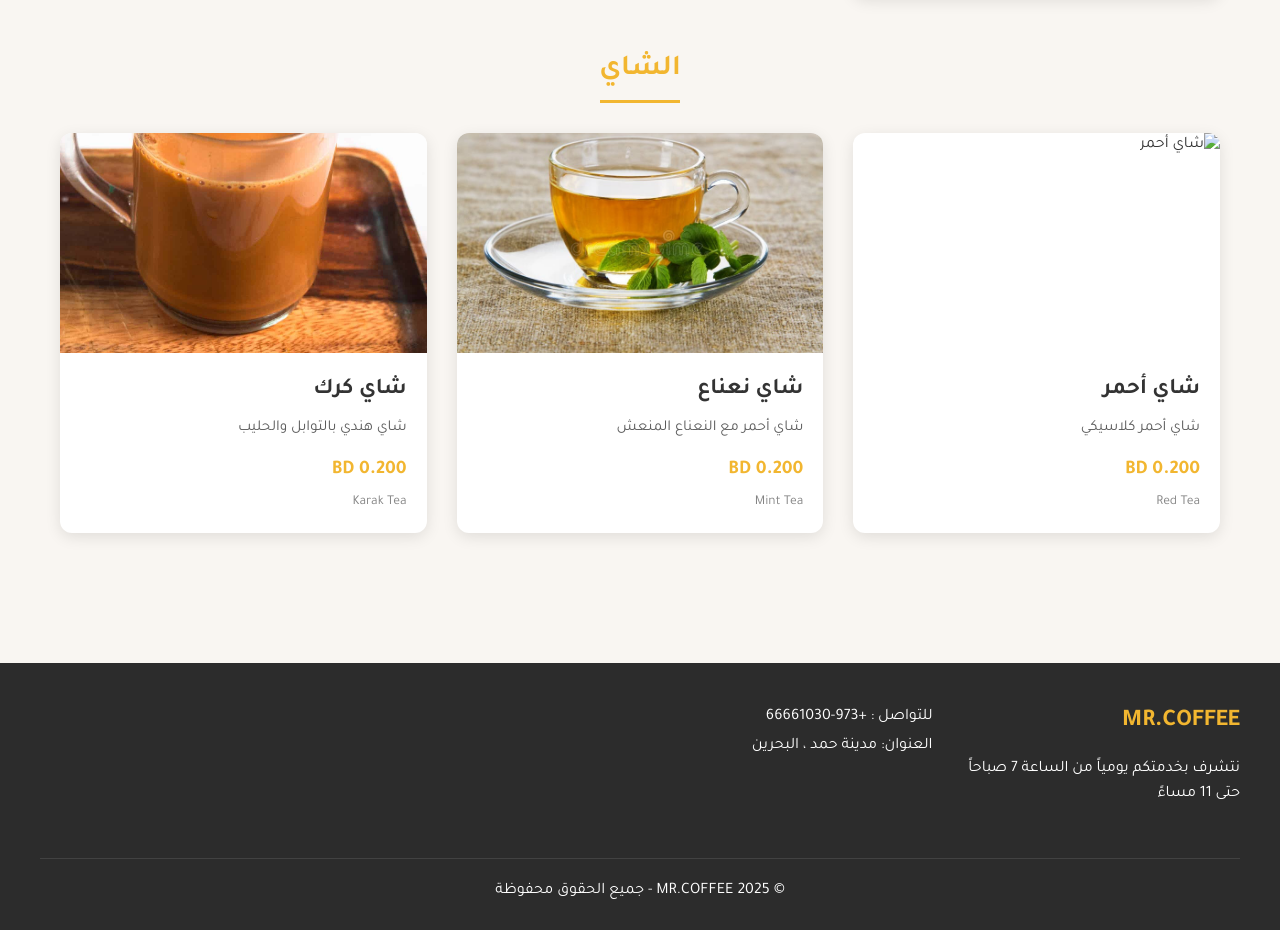
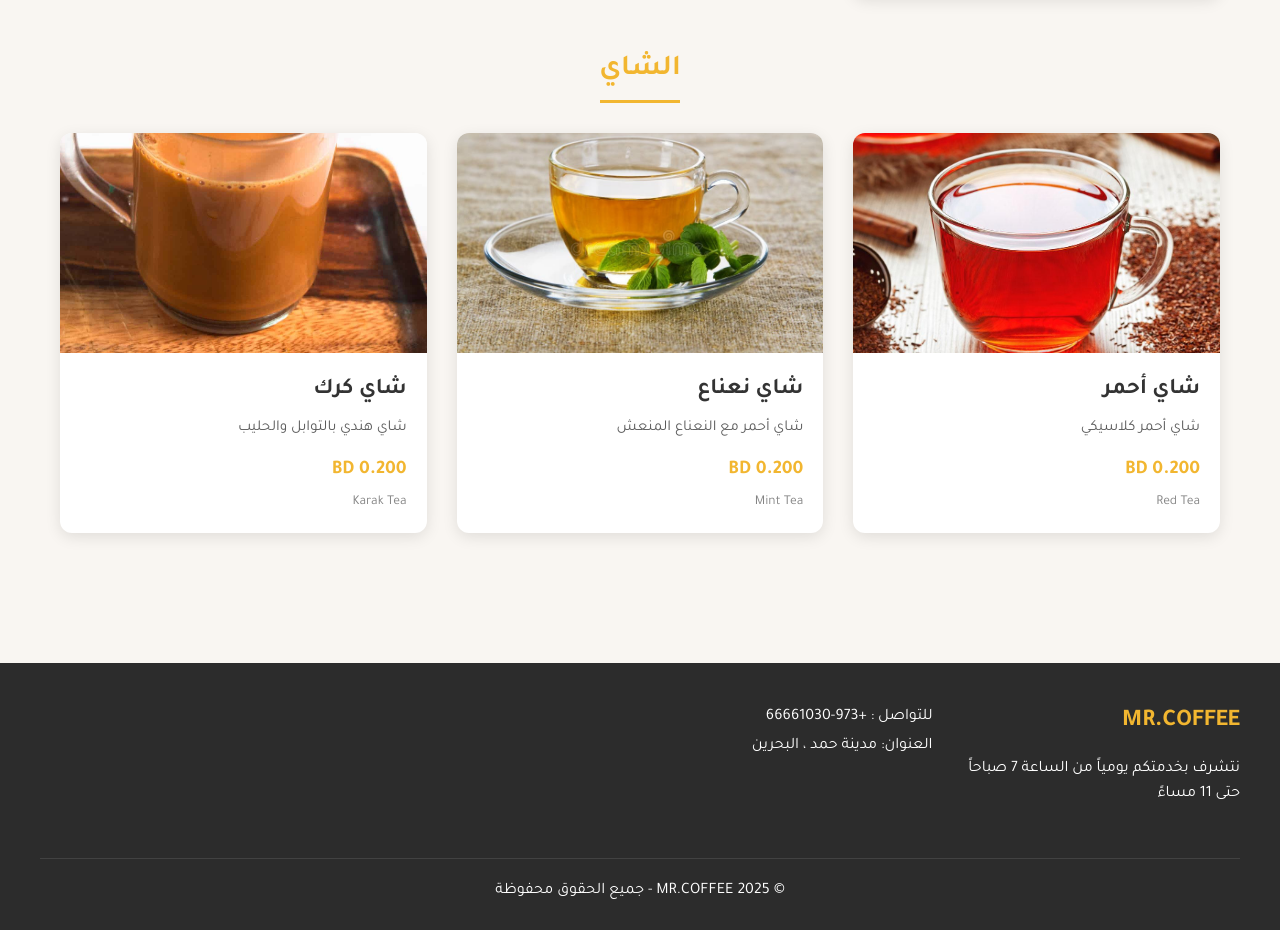
Before and after one commit to mz12003bh/Mr.cafe, a plain HTML site: page index.html in a window 1280 px wide. Shown: the part 1801-2731 px from the top of the page. Drawn offline with Linux system fonts and the light colour scheme.

Commit message:
Update index.html

```diff
--- a/index.html
+++ b/index.html
@@ -134,7 +134,7 @@
       <div class="menu">
         <div class="item">
           <div class="item-image">
-            <img src="iTea.jpg" alt="شاي أحمر">
+            <img src="Tea.jpg" alt="شاي أحمر">
           </div>
           <div class="item-info">
             <h3>شاي أحمر</h3>
```
